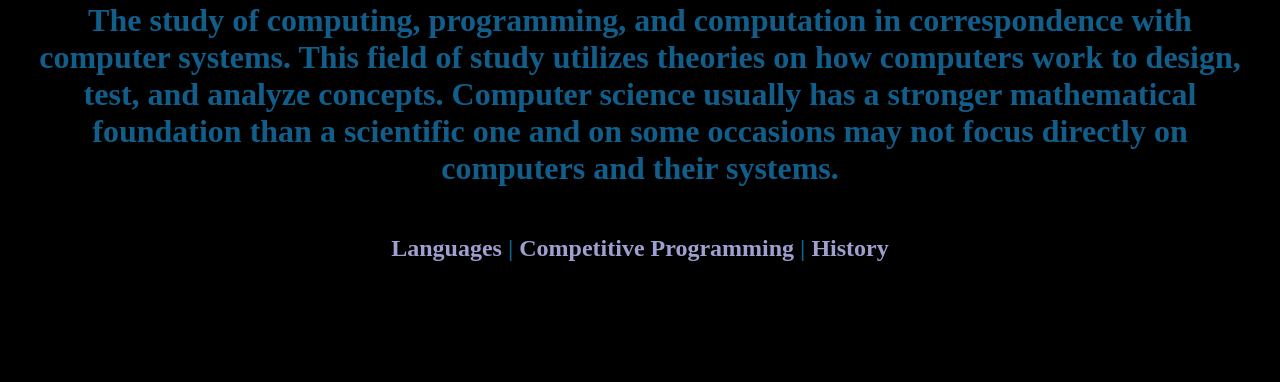
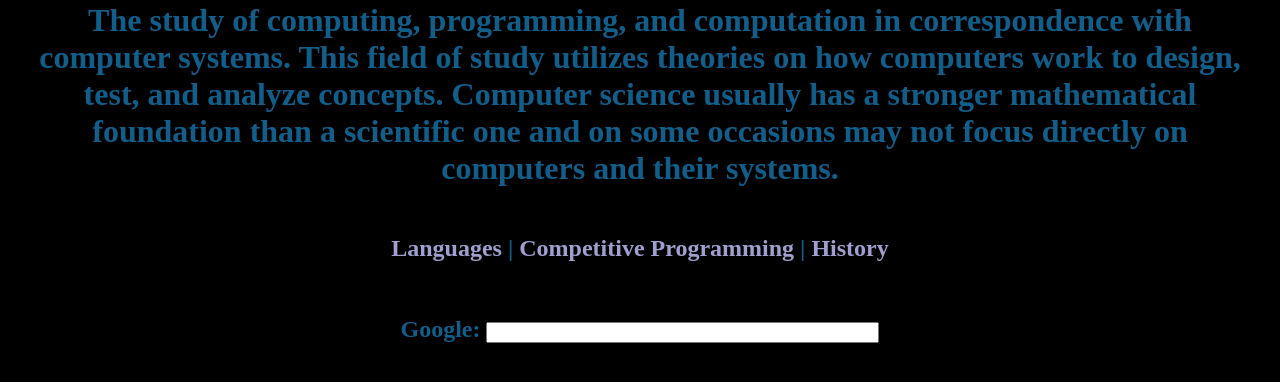
Before and after one commit to Doxol/doxol.github.io, a plain HTML site: page W2.html in a window 1280 px wide. Shown: the part 252-634 px from the top of the page. Drawn offline with Linux system fonts and the light colour scheme.

Commit message:
Fixed some problems

```diff
--- a/W2.html
+++ b/W2.html
@@ -42,10 +42,10 @@
 			<br />
 			<br />
 			<br />
-			<!--<form method="get" action="https://www.google.com/search">
+			<form method="get" action="https://www.google.com/search">
 				Google:
 			<input type="text" name="q" size="46" value="">
-			</form>-->
+			</form>
 			<br />
 			<br />
 			<br />
```
